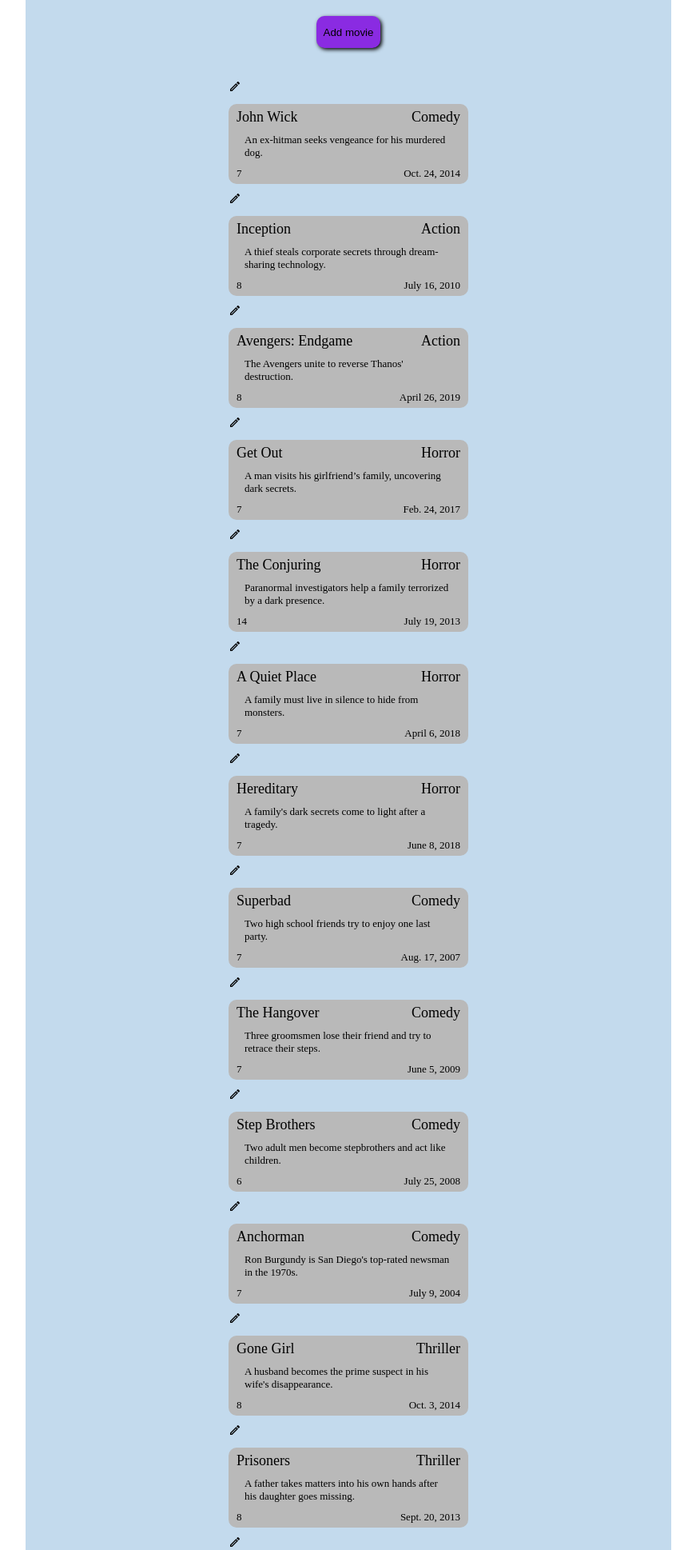
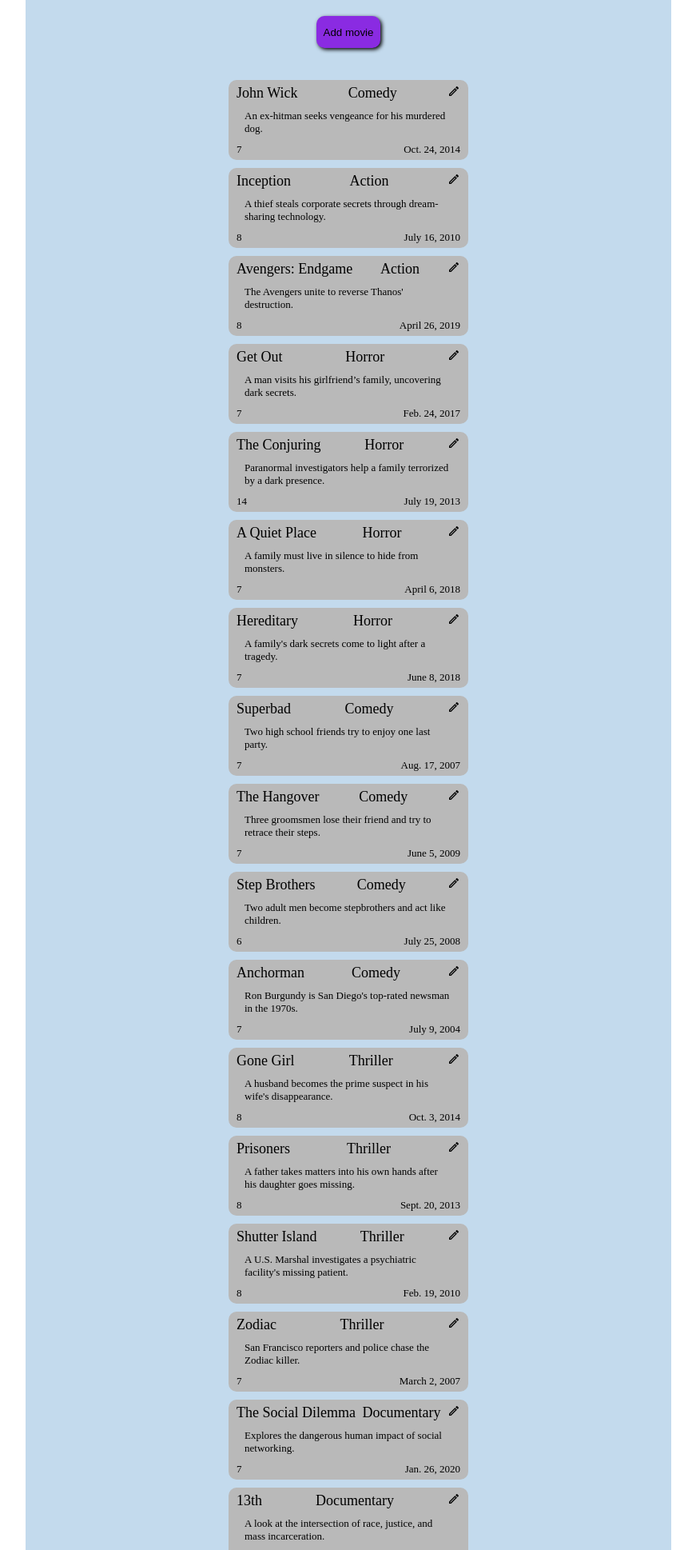
Before and after one commit to CretaFlorin/Django-Movies-App-71, a Django app: page /movies/ in a window 1280 px wide. Shown: the part 60-1998 px from the top of the page at 80% size, without its empty margins (204-1075 px from the left). Run offline with Django 3.2, Linux system fonts and the light colour scheme; data comes from the database, SQL or seed files in the repository.

Commit message:
Edit Icon for MovieCard

```diff
--- a/static/main_page.css
+++ b/static/main_page.css
@@ -55,3 +55,7 @@
     background-color: blueviolet;
     cursor: pointer;
 }
+
+.edit_icon {
+
+}
--- a/viewer/templates/main_page.html
+++ b/viewer/templates/main_page.html
@@ -11,13 +11,14 @@
 <div class="movie-container">
   {% for movie in object_list %}
 
-  <div>
-    <img src="{% static '../static/pencil-outline.png' %}" width="16" height="16" ></img>
-  </div>
+
   <div class="movie-card">
     <div class="movie__title">
       <span>{{movie.title}}</span>
       <span>{{movie.genre.name}}</span>
+      <a href="{%url 'movie_update' movie.id %}">
+        <img class="edit_icon" src="{% static '../static/pencil-outline.png' %}" width="16" height="16" ></img>
+      </a>
     </div>
     <div class="movie__description">
       <span>{{movie.description}} </span>
```
